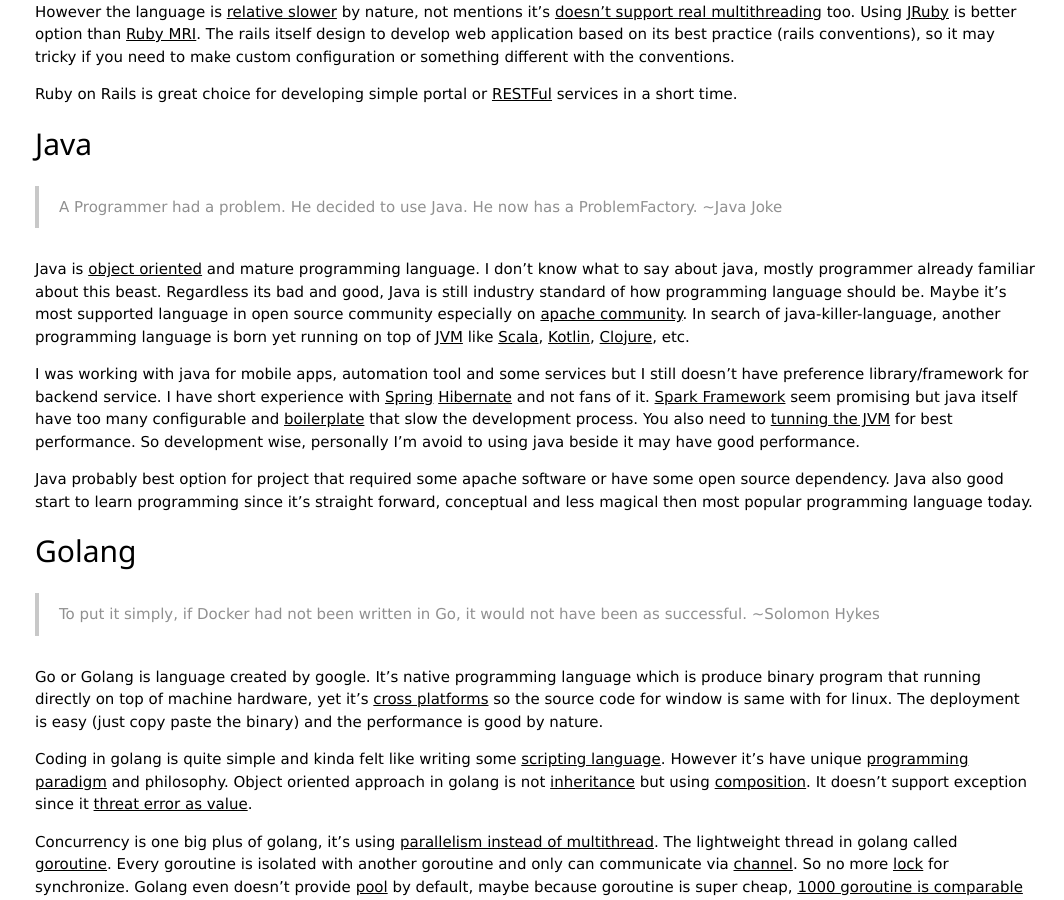
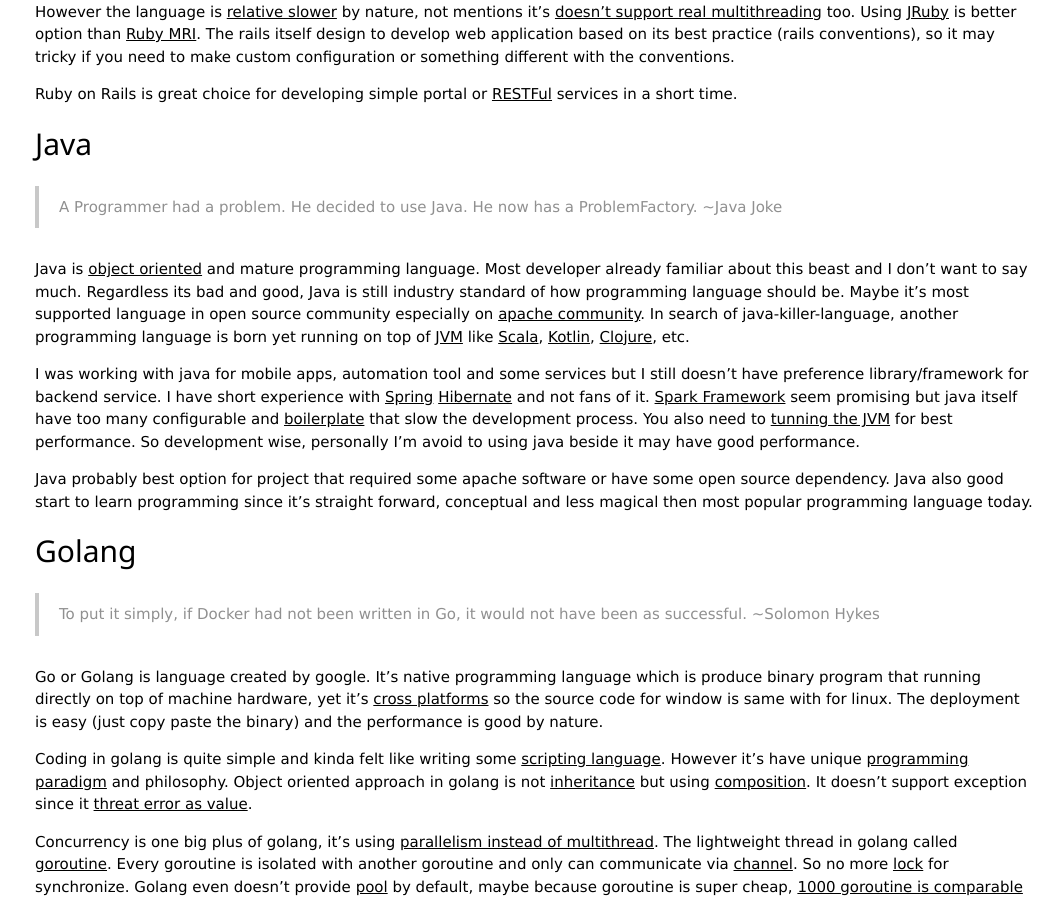
Before and after one commit to imantung/imantung.github.io, a Jekyll site: the page built from _posts/2017-12-25-ruby-or-java-or-go.md, in a window 1280 px wide and 900 px high, scrolled down 662 px. Shown: the whole window, without its empty margins (105-1169 px from the left). Built offline with Jekyll 4.4.1, drawn with Linux system fonts in a browser that asks for light colours; nearby versions of some CDN libraries; comment, search, counter and statistics services are not loaded.

Commit message:
fix wording

```diff
--- a/_posts/2017-12-25-ruby-or-java-or-go.md
+++ b/_posts/2017-12-25-ruby-or-java-or-go.md
@@ -27,7 +27,7 @@
 
 > A Programmer had a problem. He decided to use Java. He now has a ProblemFactory. ~Java Joke
 
-Java is [object oriented](https://en.wikipedia.org/wiki/Object-oriented_programming) and mature programming language. I don't know what to say about java, mostly programmer already familiar about this beast. Regardless its bad and good, Java is still industry standard of how programming language should be. Maybe it's most supported language in open source community especially on [apache community](https://www.apache.org/). In search of java-killer-language, another programming language is born yet running on top of [JVM](https://en.wikipedia.org/wiki/Java_virtual_machine) like [Scala](https://www.scala-lang.org/), [Kotlin](https://kotlinlang.org/), [Clojure](https://clojure.org/), etc.
+Java is [object oriented](https://en.wikipedia.org/wiki/Object-oriented_programming) and mature programming language. Most developer already familiar about this beast and I don't want to say much. Regardless its bad and good, Java is still industry standard of how programming language should be. Maybe it's most supported language in open source community especially on [apache community](https://www.apache.org/). In search of java-killer-language, another programming language is born yet running on top of [JVM](https://en.wikipedia.org/wiki/Java_virtual_machine) like [Scala](https://www.scala-lang.org/), [Kotlin](https://kotlinlang.org/), [Clojure](https://clojure.org/), etc.
 
 I was working with java for mobile apps, automation tool and some services but I still doesn't have preference library/framework for backend service. I have short experience with [Spring](https://spring.io/) [Hibernate](http://hibernate.org/) and not fans of it. [Spark Framework](http://hibernate.org/) seem promising but java itself have too many configurable and [boilerplate](https://en.wikipedia.org/wiki/Boilerplate_text) that slow the development process. You also need to [tunning the JVM](https://docs.oracle.com/cd/E13222_01/wls/docs81/perform/JVMTuning.html) for best performance. So development wise, personally I'm avoid to using java beside it may have good performance.
 
```
